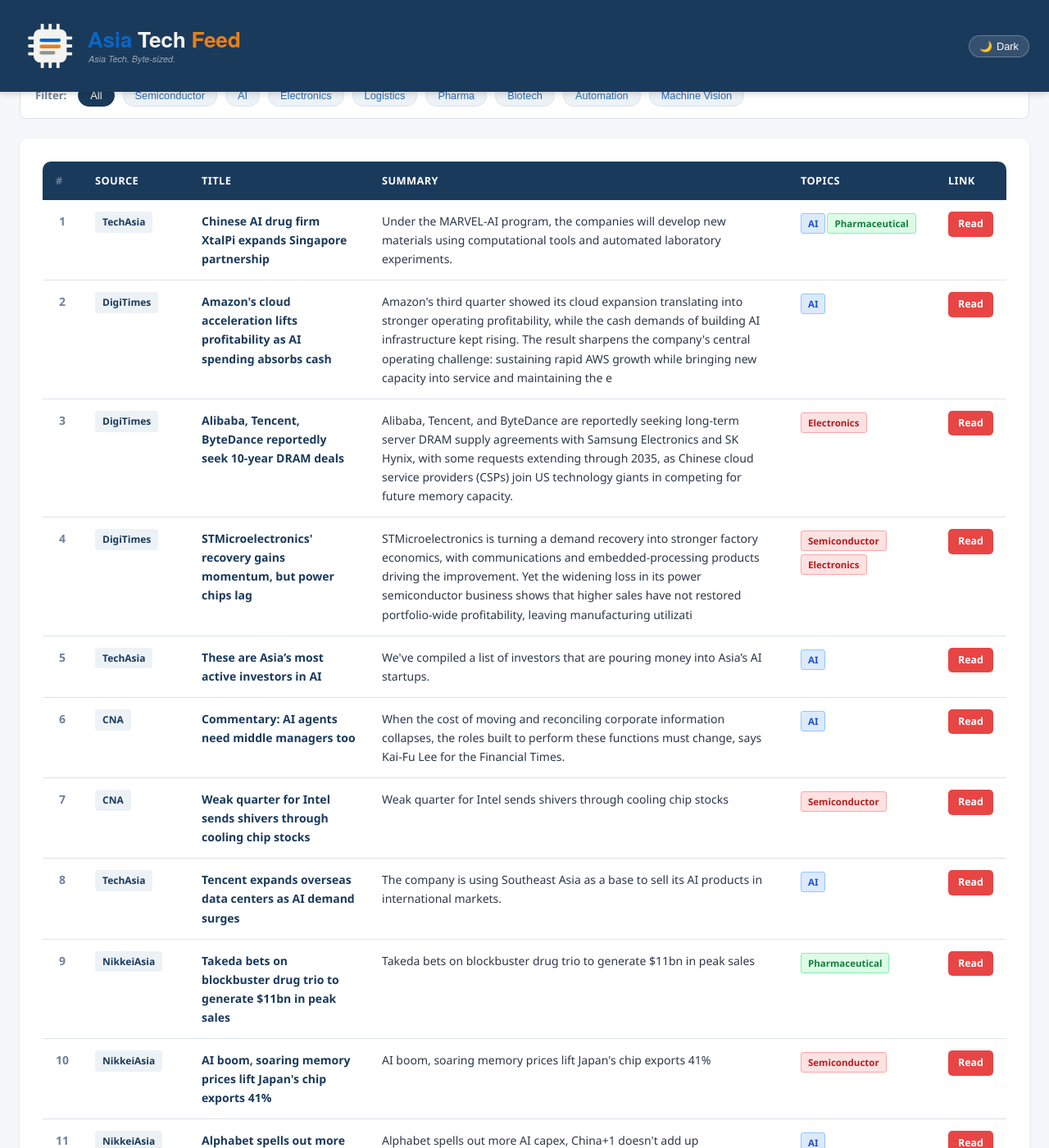
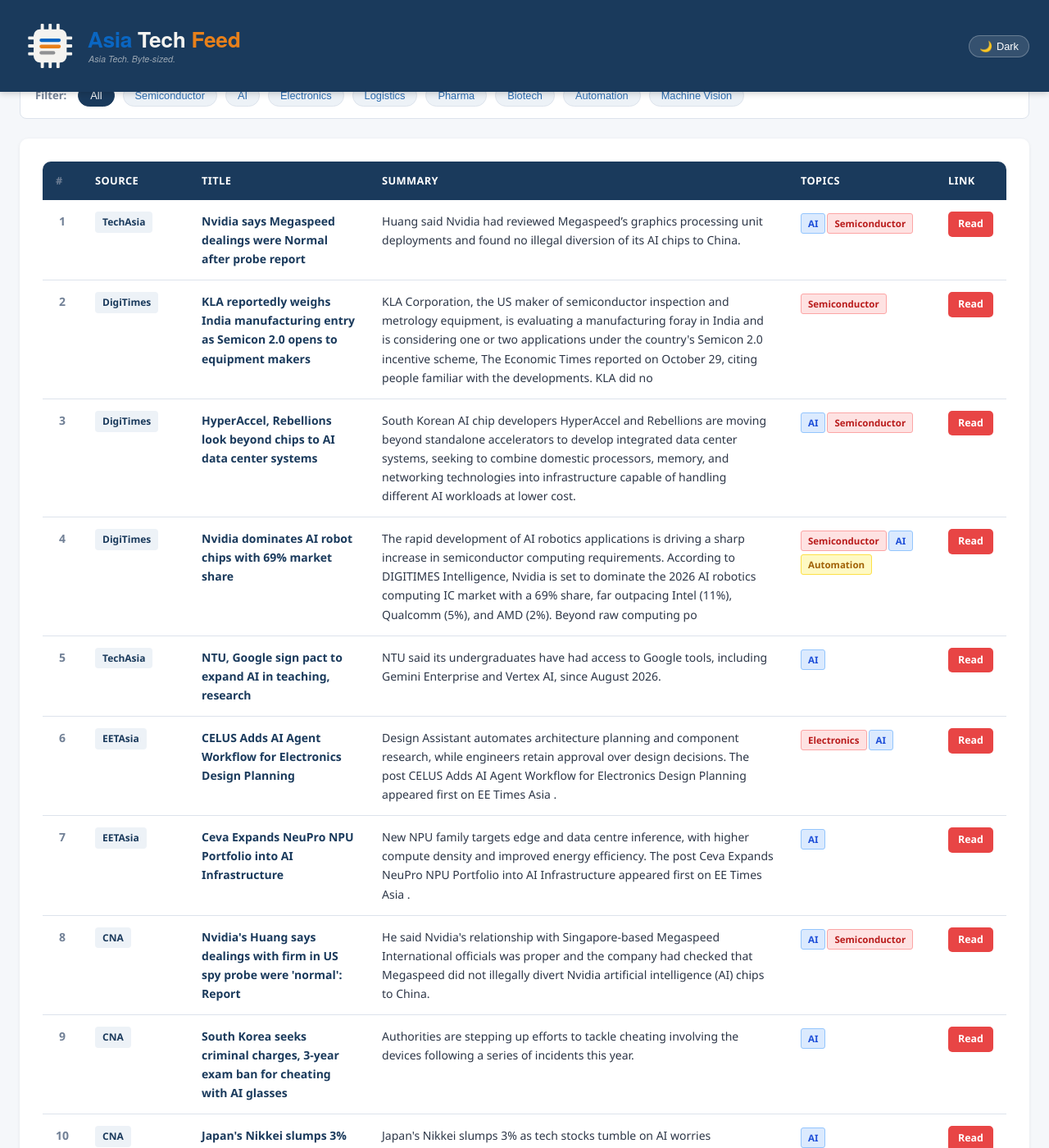
Before and after one commit to asiatechfeed/Asia-Tech-Feed, a Jekyll site: the page built from _posts/2026-10-30-asia-tech-news-digest.md, in a window 1280 px wide and 1400 px high, scrolled down 633 px. Shown: the whole window at 82% size. Built offline with Jekyll 4.4.1, drawn with Linux system fonts in a browser that asks for light colours; a script that is not in the unit is left out; some of the changed text lies outside the part shown.

Commit message:
📰 News digest 2026-10-30 (12 articles)

```diff
--- a/_posts/2026-10-30-asia-tech-news-digest.md
+++ b/_posts/2026-10-30-asia-tech-news-digest.md
@@ -1,15 +1,15 @@
 ---
 layout: post
 title: "Asia Tech News Digest - October 30, 2026"
-date: 2026-10-30 08:24:20 +0800
-articles_count: 11
-sources_count: 4
-sources: ["CNA", "DigiTimes", "NikkeiAsia", "TechAsia"]
+date: 2026-10-30 13:26:23 +0800
+articles_count: 12
+sources_count: 5
+sources: ["CNA", "DigiTimes", "EETAsia", "NikkeiAsia", "TechAsia"]
 csv_file: /assets/data/news-2026-10-30.tsv
-featured_title: "Chinese AI drug firm XtalPi expands Singapore partnership"
-featured_url: "https://www.techinasia.com/china-eyes-first-ai-designed-drug-approval-by-2026"
+featured_title: "Nvidia says Megaspeed dealings were Normal after probe report"
+featured_url: "https://www.techinasia.com/nvidia-unveils-openshell-reference-architecture"
 featured_source: "TechAsia"
-featured_summary: "Under the MARVEL-AI program, the companies will develop new materials using computational tools and automated laboratory experiments."
+featured_summary: "Huang said Nvidia had reviewed Megaspeed\u2019s graphics processing unit deployments and found no illegal diversion of its AI chips to China."
 featured_image: ""
 ---
 
@@ -28,90 +28,98 @@ featured_image: ""
 <tr>
   <td class="col-num">1</td>
   <td class="col-source"><span class="source-badge">TechAsia</span></td>
-  <td class="col-title"><span class="article-title">Chinese AI drug firm XtalPi expands Singapore partnership</span></td>
-  <td class="col-summary">Under the MARVEL-AI program, the companies will develop new materials using computational tools and automated laboratory experiments.</td>
-  <td class="col-tags"><span class="tag ai">AI</span><span class="tag bio">Pharmaceutical</span></td>
-  <td class="col-link"><a class="btn-link" href="https://www.techinasia.com/china-eyes-first-ai-designed-drug-approval-by-2026" target="_blank" rel="noopener">Read</a></td>
+  <td class="col-title"><span class="article-title">Nvidia says Megaspeed dealings were Normal after probe report</span></td>
+  <td class="col-summary">Huang said Nvidia had reviewed Megaspeed’s graphics processing unit deployments and found no illegal diversion of its AI chips to China.</td>
+  <td class="col-tags"><span class="tag ai">AI</span><span class="tag semi">Semiconductor</span></td>
+  <td class="col-link"><a class="btn-link" href="https://www.techinasia.com/nvidia-unveils-openshell-reference-architecture" target="_blank" rel="noopener">Read</a></td>
 </tr>
 <tr>
   <td class="col-num">2</td>
   <td class="col-source"><span class="source-badge">DigiTimes</span></td>
-  <td class="col-title"><span class="article-title">Amazon's cloud acceleration lifts profitability as AI spending absorbs cash</span></td>
-  <td class="col-summary">Amazon's third quarter showed its cloud expansion translating into stronger operating profitability, while the cash demands of building AI infrastructure kept rising. The result sharpens the company's central operating challenge: sustaining rapid AWS growth while bringing new capacity into service and maintaining the e</td>
-  <td class="col-tags"><span class="tag ai">AI</span></td>
-  <td class="col-link"><a class="btn-link" href="https://www.digitimes.com/news/a20261030VL201/amazon-growth-expansion-infrastructure-aws.html" target="_blank" rel="noopener">Read</a></td>
+  <td class="col-title"><span class="article-title">KLA reportedly weighs India manufacturing entry as Semicon 2.0 opens to equipment makers</span></td>
+  <td class="col-summary">KLA Corporation, the US maker of semiconductor inspection and metrology equipment, is evaluating a manufacturing foray in India and is considering one or two applications under the country's Semicon 2.0 incentive scheme, The Economic Times reported on October 29, citing people familiar with the developments. KLA did no</td>
+  <td class="col-tags"><span class="tag semi">Semiconductor</span></td>
+  <td class="col-link"><a class="btn-link" href="https://www.digitimes.com/news/a20261030VL215/kla-inspection-equipment-semicon-manufacturing-india.html" target="_blank" rel="noopener">Read</a></td>
 </tr>
 <tr>
   <td class="col-num">3</td>
   <td class="col-source"><span class="source-badge">DigiTimes</span></td>
-  <td class="col-title"><span class="article-title">Alibaba, Tencent, ByteDance reportedly seek 10-year DRAM deals</span></td>
-  <td class="col-summary">Alibaba, Tencent, and ByteDance are reportedly seeking long-term server DRAM supply agreements with Samsung Electronics and SK Hynix, with some requests extending through 2035, as Chinese cloud service providers (CSPs) join US technology giants in competing for future memory capacity.</td>
-  <td class="col-tags"><span class="tag semi">Electronics</span></td>
-  <td class="col-link"><a class="btn-link" href="https://www.digitimes.com/news/a20261028VL228/alibaba-tencent-bytedance-dram-samsung.html" target="_blank" rel="noopener">Read</a></td>
+  <td class="col-title"><span class="article-title">HyperAccel, Rebellions look beyond chips to AI data center systems</span></td>
+  <td class="col-summary">South Korean AI chip developers HyperAccel and Rebellions are moving beyond standalone accelerators to develop integrated data center systems, seeking to combine domestic processors, memory, and networking technologies into infrastructure capable of handling different AI workloads at lower cost.</td>
+  <td class="col-tags"><span class="tag ai">AI</span><span class="tag semi">Semiconductor</span></td>
+  <td class="col-link"><a class="btn-link" href="https://www.digitimes.com/news/a20261030VL218/data-center-ai-chip-hardware-testing-training.html" target="_blank" rel="noopener">Read</a></td>
 </tr>
 <tr>
   <td class="col-num">4</td>
   <td class="col-source"><span class="source-badge">DigiTimes</span></td>
-  <td class="col-title"><span class="article-title">STMicroelectronics' recovery gains momentum, but power chips lag</span></td>
-  <td class="col-summary">STMicroelectronics is turning a demand recovery into stronger factory economics, with communications and embedded-processing products driving the improvement. Yet the widening loss in its power semiconductor business shows that higher sales have not restored portfolio-wide profitability, leaving manufacturing utilizati</td>
-  <td class="col-tags"><span class="tag semi">Semiconductor</span><span class="tag semi">Electronics</span></td>
-  <td class="col-link"><a class="btn-link" href="https://www.digitimes.com/news/a20261030VL203/stmicroelectronics-recovery-demand-revenue-communications.html" target="_blank" rel="noopener">Read</a></td>
+  <td class="col-title"><span class="article-title">Nvidia dominates AI robot chips with 69% market share</span></td>
+  <td class="col-summary">The rapid development of AI robotics applications is driving a sharp increase in semiconductor computing requirements. According to DIGITIMES Intelligence, Nvidia is set to dominate the 2026 AI robotics computing IC market with a 69% share, far outpacing Intel (11%), Qualcomm (5%), and AMD (2%). Beyond raw computing po</td>
+  <td class="col-tags"><span class="tag semi">Semiconductor</span><span class="tag ai">AI</span><span class="tag auto">Automation</span></td>
+  <td class="col-link"><a class="btn-link" href="https://www.digitimes.com/news/a20261030PD219/robotics-nvidia-development-robot-software.html" target="_blank" rel="noopener">Read</a></td>
 </tr>
 <tr>
   <td class="col-num">5</td>
   <td class="col-source"><span class="source-badge">TechAsia</span></td>
-  <td class="col-title"><span class="article-title">These are Asia’s most active investors in AI</span></td>
-  <td class="col-summary">We've compiled a list of investors that are pouring money into Asia’s AI startups.</td>
+  <td class="col-title"><span class="article-title">NTU, Google sign pact to expand AI in teaching, research</span></td>
+  <td class="col-summary">NTU said its undergraduates have had access to Google tools, including Gemini Enterprise and Vertex AI, since August 2026.</td>
   <td class="col-tags"><span class="tag ai">AI</span></td>
-  <td class="col-link"><a class="btn-link" href="https://www.techinasia.com/these-are-asias-most-active-investors-in-ai" target="_blank" rel="noopener">Read</a></td>
+  <td class="col-link"><a class="btn-link" href="https://www.techinasia.com/google-cloud-announces-gemini-agent-work" target="_blank" rel="noopener">Read</a></td>
 </tr>
 <tr>
   <td class="col-num">6</td>
-  <td class="col-source"><span class="source-badge">CNA</span></td>
-  <td class="col-title"><span class="article-title">Commentary: AI agents need middle managers too</span></td>
-  <td class="col-summary">When the cost of moving and reconciling corporate information collapses, the roles built to perform these functions must change, says Kai-Fu Lee for the Financial Times.</td>
-  <td class="col-tags"><span class="tag ai">AI</span></td>
-  <td class="col-link"><a class="btn-link" href="https://www.channelnewsasia.com/commentary/ai-disruption-jobs-middle-managers-6502721" target="_blank" rel="noopener">Read</a></td>
+  <td class="col-source"><span class="source-badge">EETAsia</span></td>
+  <td class="col-title"><span class="article-title">CELUS Adds AI Agent Workflow for Electronics Design Planning</span></td>
+  <td class="col-summary">Design Assistant automates architecture planning and component research, while engineers retain approval over design decisions. The post CELUS Adds AI Agent Workflow for Electronics Design Planning appeared first on EE Times Asia .</td>
+  <td class="col-tags"><span class="tag semi">Electronics</span><span class="tag ai">AI</span></td>
+  <td class="col-link"><a class="btn-link" href="https://www.eetasia.com/celus-adds-ai-agent-workflow-for-electronics-design-planning/" target="_blank" rel="noopener">Read</a></td>
 </tr>
 <tr>
   <td class="col-num">7</td>
-  <td class="col-source"><span class="source-badge">CNA</span></td>
-  <td class="col-title"><span class="article-title">Weak quarter for Intel sends shivers through cooling chip stocks</span></td>
-  <td class="col-summary">Weak quarter for Intel sends shivers through cooling chip stocks</td>
-  <td class="col-tags"><span class="tag semi">Semiconductor</span></td>
-  <td class="col-link"><a class="btn-link" href="https://www.channelnewsasia.com/business/weak-quarter-intel-sends-shivers-through-cooling-chip-stocks-6504986" target="_blank" rel="noopener">Read</a></td>
+  <td class="col-source"><span class="source-badge">EETAsia</span></td>
+  <td class="col-title"><span class="article-title">Ceva Expands NeuPro NPU Portfolio into AI Infrastructure</span></td>
+  <td class="col-summary">New NPU family targets edge and data centre inference, with higher compute density and improved energy efficiency. The post Ceva Expands NeuPro NPU Portfolio into AI Infrastructure appeared first on EE Times Asia .</td>
+  <td class="col-tags"><span class="tag ai">AI</span></td>
+  <td class="col-link"><a class="btn-link" href="https://www.eetasia.com/ceva-expands-neupro-npu-portfolio-into-ai-infrastructure/" target="_blank" rel="noopener">Read</a></td>
 </tr>
 <tr>
   <td class="col-num">8</td>
-  <td class="col-source"><span class="source-badge">TechAsia</span></td>
-  <td class="col-title"><span class="article-title">Tencent expands overseas data centers as AI demand surges</span></td>
-  <td class="col-summary">The company is using Southeast Asia as a base to sell its AI products in international markets.</td>
-  <td class="col-tags"><span class="tag ai">AI</span></td>
-  <td class="col-link"><a class="btn-link" href="https://www.techinasia.com/tencent-cloud-ai-singapore-launch-hackathon" target="_blank" rel="noopener">Read</a></td>
+  <td class="col-source"><span class="source-badge">CNA</span></td>
+  <td class="col-title"><span class="article-title">Nvidia's Huang says dealings with firm in US spy probe were 'normal': Report</span></td>
+  <td class="col-summary">He said Nvidia's relationship with Singapore-based Megaspeed International officials was proper and the company had checked that Megaspeed did not illegally divert Nvidia artificial intelligence (AI) chips to China.</td>
+  <td class="col-tags"><span class="tag ai">AI</span><span class="tag semi">Semiconductor</span></td>
+  <td class="col-link"><a class="btn-link" href="https://www.channelnewsasia.com/east-asia/nvidia-jensen-huang-megaspeed-international-6505791" target="_blank" rel="noopener">Read</a></td>
 </tr>
 <tr>
   <td class="col-num">9</td>
-  <td class="col-source"><span class="source-badge">NikkeiAsia</span></td>
-  <td class="col-title"><span class="article-title">Takeda bets on blockbuster drug trio to generate $11bn in peak sales</span></td>
-  <td class="col-summary">Takeda bets on blockbuster drug trio to generate $11bn in peak sales</td>
-  <td class="col-tags"><span class="tag bio">Pharmaceutical</span></td>
-  <td class="col-link"><a class="btn-link" href="https://asia.nikkei.com/business/pharmaceuticals/takeda-bets-on-blockbuster-drug-trio-to-generate-11bn-in-peak-sales" target="_blank" rel="noopener">Read</a></td>
+  <td class="col-source"><span class="source-badge">CNA</span></td>
+  <td class="col-title"><span class="article-title">South Korea seeks criminal charges, 3-year exam ban for cheating with AI glasses</span></td>
+  <td class="col-summary">Authorities are stepping up efforts to tackle cheating involving the devices following a series of incidents this year.</td>
+  <td class="col-tags"><span class="tag ai">AI</span></td>
+  <td class="col-link"><a class="btn-link" href="https://www.channelnewsasia.com/east-asia/south-korea-ai-smart-glasses-students-cheating-6505571" target="_blank" rel="noopener">Read</a></td>
 </tr>
 <tr>
   <td class="col-num">10</td>
-  <td class="col-source"><span class="source-badge">NikkeiAsia</span></td>
-  <td class="col-title"><span class="article-title">AI boom, soaring memory prices lift Japan's chip exports 41%</span></td>
-  <td class="col-summary">AI boom, soaring memory prices lift Japan's chip exports 41%</td>
-  <td class="col-tags"><span class="tag semi">Semiconductor</span></td>
-  <td class="col-link"><a class="btn-link" href="https://asia.nikkei.com/business/tech/semiconductors/ai-boom-soaring-memory-prices-lift-japan-s-chip-exports-41" target="_blank" rel="noopener">Read</a></td>
+  <td class="col-source"><span class="source-badge">CNA</span></td>
+  <td class="col-title"><span class="article-title">Japan's Nikkei slumps 3% as tech stocks tumble on AI worries</span></td>
+  <td class="col-summary">Japan's Nikkei slumps 3% as tech stocks tumble on AI worries</td>
+  <td class="col-tags"><span class="tag ai">AI</span></td>
+  <td class="col-link"><a class="btn-link" href="https://www.channelnewsasia.com/business/japans-nikkei-slumps-3-tech-stocks-tumble-ai-worries-6505716" target="_blank" rel="noopener">Read</a></td>
 </tr>
 <tr>
   <td class="col-num">11</td>
+  <td class="col-source"><span class="source-badge">TechAsia</span></td>
+  <td class="col-title"><span class="article-title">Canadian AI firm Cohere targets $5b in series E funding</span></td>
+  <td class="col-summary">It follows a US$500 million fundraise announced in August 2025 at a US$6.8 billion valuation.</td>
+  <td class="col-tags"><span class="tag ai">AI</span></td>
+  <td class="col-link"><a class="btn-link" href="https://www.techinasia.com/why-ai-is-hiring-problem-not-just-a-technology-one" target="_blank" rel="noopener">Read</a></td>
+</tr>
+<tr>
+  <td class="col-num">12</td>
   <td class="col-source"><span class="source-badge">NikkeiAsia</span></td>
-  <td class="col-title"><span class="article-title">Alphabet spells out more AI capex, China+1 doesn't add up</span></td>
-  <td class="col-summary">Alphabet spells out more AI capex, China+1 doesn't add up</td>
+  <td class="col-title"><span class="article-title">Japan's Marubeni looks to profit from bottlenecks arising from AI boom</span></td>
+  <td class="col-summary">Japan's Marubeni looks to profit from bottlenecks arising from AI boom</td>
   <td class="col-tags"><span class="tag ai">AI</span></td>
-  <td class="col-link"><a class="btn-link" href="https://asia.nikkei.com/techasia/alphabet-spells-out-more-ai-capex-china-1-doesn-t-add-up" target="_blank" rel="noopener">Read</a></td>
+  <td class="col-link"><a class="btn-link" href="https://asia.nikkei.com/editor-s-picks/interview/japan-s-marubeni-looks-to-profit-from-bottlenecks-arising-from-ai-boom" target="_blank" rel="noopener">Read</a></td>
 </tr>
 </tbody>
 </table>
```
Also changed, not shown: _data/seen_urls.json (+13 -1 lines), _digest_meta.json (+21 -20 lines), assets/data/news-2026-10-30.tsv (+12 -11 lines), assets/data/search-index.json.
